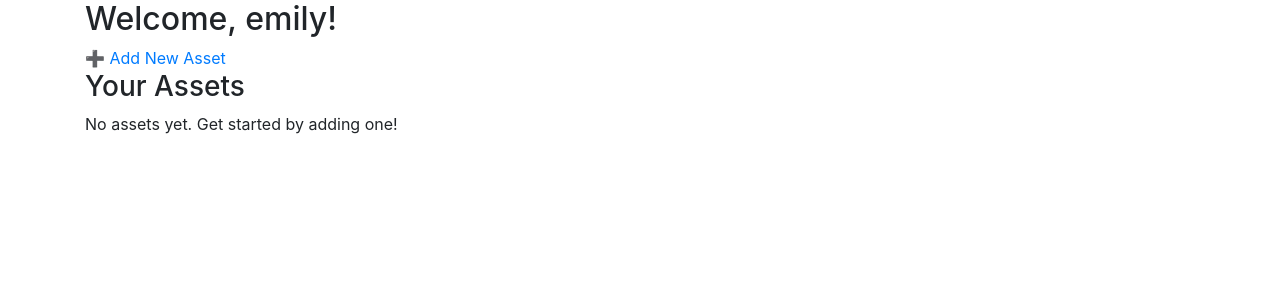
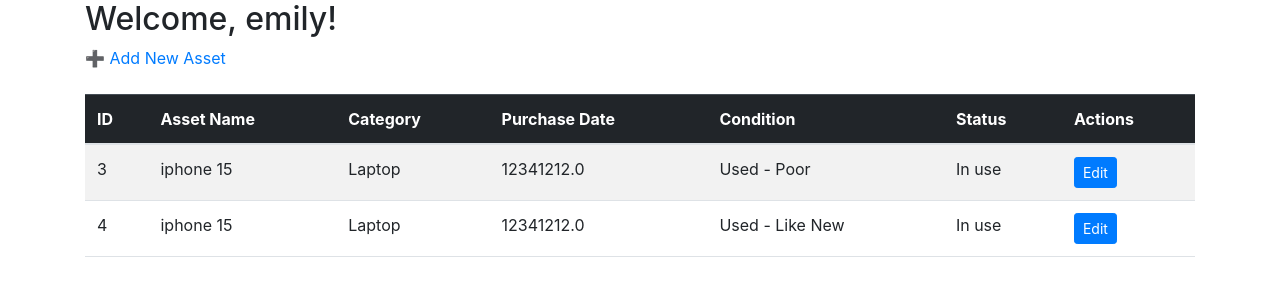
Before and after one commit to EmilyMan2023/ITAssetManagement, a Flask app: page / in a window 1280 px wide. Shown: the part 56-356 px from the top of the page. Run offline with Flask 3, Linux system fonts and the light colour scheme; a user stored in the database is signed in; some libraries are stand-ins or nearby versions.

Commit message:
crud - edit operation

```diff
--- a/website/templates/add_asset.html
+++ b/website/templates/add_asset.html
@@ -3,6 +3,7 @@
 
 
 {% block content %}
+<p>🛠️ This is the Add Asset form page.</p>
 
 
 <h2>Add Asset</h2>
--- a/website/templates/base.html
+++ b/website/templates/base.html
@@ -3,6 +3,8 @@
     <head>
         <meta charset="utf-8" />
         <meta name="viewport" content="width=device-width, initial-scale=1" />
+        <link href="https://cdn.jsdelivr.net/npm/bootstrap@5.3.0/dist/css/bootstrap.min.css" rel="stylesheet">
+
         <link
         rel="stylesheet"
         href="https://stackpath.bootstrapcdn.com/bootstrap/4.4.1/css/bootstrap.min.css"
--- a/website/templates/home.html
+++ b/website/templates/home.html
@@ -6,23 +6,37 @@
 
   <a href="{{ url_for('views.add_asset') }}">➕ Add New Asset</a>
 
-  <h3>Your Assets</h3>
-        {% if assets %}
-        <ul class="list-group mb-3">
-        {% for asset in assets %}
-            <li class="list-group-item">
-            <strong>ID:</strong> {{ asset.id }}<br>
-            <strong>User ID:</strong> {{ asset.user_id }}<br>
-            <strong>Name:</strong> {{ asset.asset_name }}<br>
-            <strong>Category:</strong> {{ asset.category }}<br>
-            <strong>Purchase Date:</strong> {{ asset.purchase_date }}<br>
-            <strong>Condition:</strong> {{ asset.condition }}<br>
-            <strong>Status:</strong> {{ asset.status }}<br>
-            <a href="{{ url_for('views.edit_asset', id=asset.id) }}">Edit</a>
-            </li>
-        {% endfor %}
-        </ul>
-        {% else %}
-         <p>No assets yet. Get started by adding one!</p>
-        {% endif %}
+ {% if assets %}
+  <table class="table table-striped table-hover mt-4">
+    <thead class="table-dark">
+      <tr>
+        <th>ID</th>
+        <th>Asset Name</th>
+        <th>Category</th>
+        <th>Purchase Date</th>
+        <th>Condition</th>
+        <th>Status</th>
+        <th>Actions</th>
+      </tr>
+    </thead>
+    <tbody>
+      {% for asset in assets %}
+        <tr>
+          <td>{{ asset.id }}</td>
+          <td>{{ asset.asset_name }}</td>
+          <td>{{ asset.category }}</td>
+          <td>{{ asset.purchase_date }}</td>
+          <td>{{ asset.condition }}</td>
+          <td>{{ asset.status }}</td>
+          <td>
+            <a href="{{ url_for('views.edit_asset', id=asset.id) }}" class="btn btn-sm btn-primary">Edit</a>
+          </td>
+        </tr>
+      {% endfor %}
+    </tbody>
+  </table>
+{% else %}
+  <p class="mt-4">No assets yet. Time to start tracking!</p>
+{% endif %}
+
 {% endblock %}
--- a/website/views.py
+++ b/website/views.py
@@ -8,17 +8,20 @@
 @views.route('/')
 @login_required
 def home():
-    return render_template("home.html", user=current_user)
-
-@views.route('/assets')
-def list_assets():
-    assets = Asset.query.all()
-    return render_template('home.html', assets=assets, user=current_user)
+    print("🔍 Current user ID:", current_user.id)
+    print("🔒 Is authenticated:", current_user.is_authenticated)
+    assets = Asset.query.filter_by(user_id=current_user.id).all()
+    return render_template("home.html", user=current_user, assets=assets)
 
 
 @views.route('/assets/add', methods=['GET', 'POST'])
 @login_required
 def add_asset():
+    print("✅ Entered add_asset route")
+
+    import os
+    print("DB path:", os.path.abspath("database.db"))
+    print("Can write?", os.access("database.db", os.W_OK))
     if request.method == 'POST':
         asset_name = request.form['asset_name']
         category = request.form['category']
@@ -38,21 +41,29 @@
         db.session.add(new_asset)
         db.session.commit()
         flash('Asset added successfully!', category='success')
-        return redirect(url_for('views.list_assets'))
+        return redirect(url_for('views.home'))
 
     return render_template('add_asset.html', user=current_user)
 
 
-@views.route('/assets/edit/<int:id>', methods=['GET', 'POST'])
+@views.route('/edit-asset/<int:id>', methods=['GET', 'POST'])
 @login_required
 def edit_asset(id):
-    asset = Asset.query.get_or_404(id)
+    asset = Asset.query.filter_by(id=id, user_id=current_user.id).first()
+
+    if not asset:
+        flash("Asset not found or you don't have permission to edit it.", category="error")
+        return redirect(url_for('views.home'))
 
     if request.method == 'POST':
-        asset.name = request.form.get('name')
-        asset.description = request.form.get('description')
+        asset.asset_name = request.form.get('asset_name')
+        asset.category = request.form.get('category')
+        asset.purchase_date = request.form.get('purchase_date')
+        asset.condition = request.form.get('condition')
+        asset.status = request.form.get('status')
+
         db.session.commit()
-        flash('Asset updated!', category='success')
-        return redirect(url_for('views.list_assets'))
+        flash("Asset updated successfully!", category="success")
+        return redirect(url_for('views.home'))
 
     return render_template('edit_asset.html', asset=asset, user=current_user)
```
Also changed, not shown: website/decorators.py (added, +11 -0 lines), website/templates/assets.html (+35 -12 lines), website/templates/edit_asset.html (+11 -3 lines), website/database.db.
